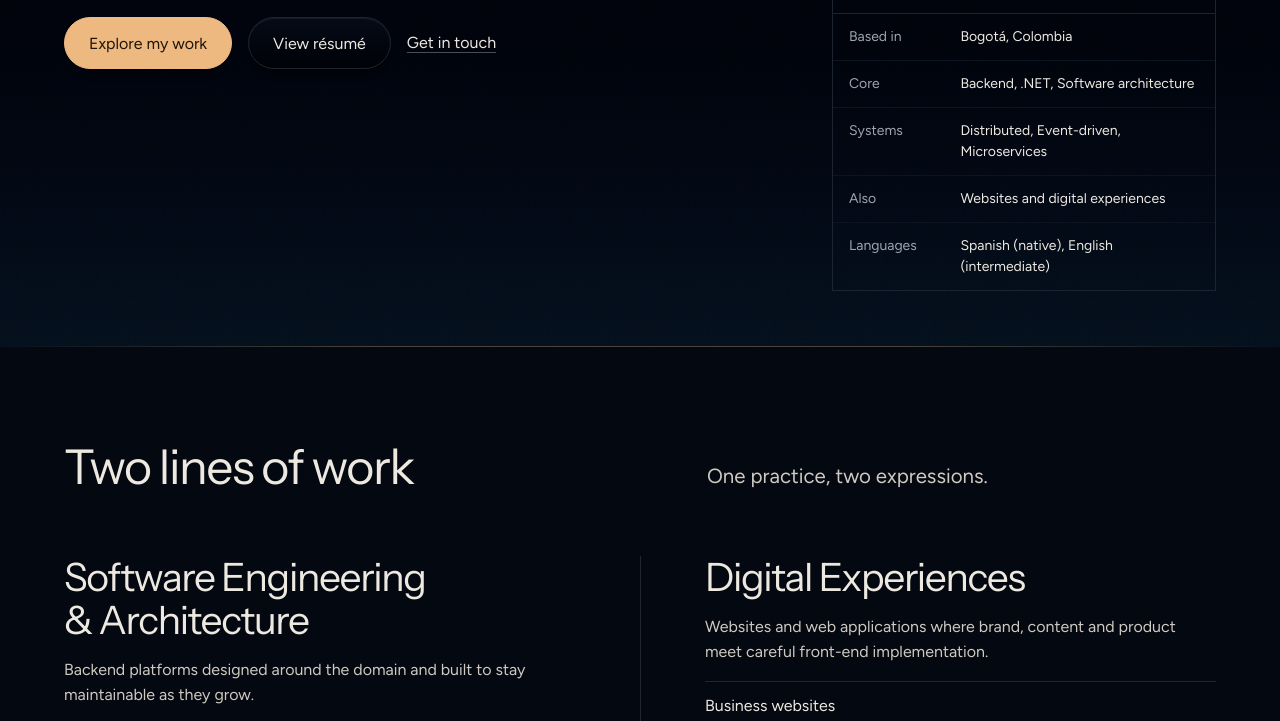
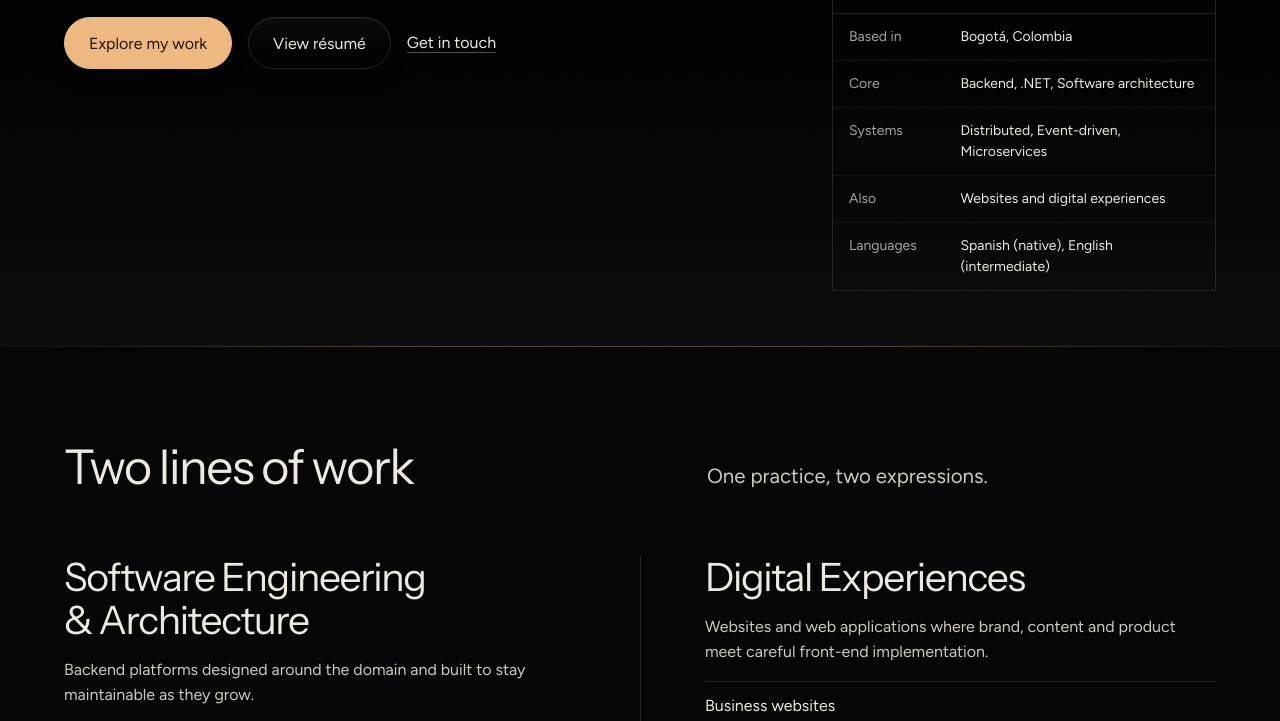
Before and after one commit to RockerInt/EngineeringPortfolio, an Astro site: page / in a window 1280 px wide. Shown: the part 511-1232 px from the top of the page. Built offline with nearby package versions, Linux system fonts and the light colour scheme; Astro itself is replaced by a stand-in of ours.

Commit message:
feat: Ribbon on a neutral black instead of blue-black
Co-Authored-By: Claude Opus 5.5 <noreply@anthropic.com>

```diff
--- a/src/layouts/Base.astro
+++ b/src/layouts/Base.astro
@@ -60,7 +60,7 @@ const person = {
     {page && <link rel="alternate" hreflang="x-default" href={abs(href('en', page, sub))} />}
     <link rel="icon" href="/favicon.svg" type="image/svg+xml" />
     <link rel="sitemap" href="/sitemap-index.xml" />
-    <meta name="theme-color" content="#0c111a" />
+    <meta name="theme-color" content="#0a0a0a" />
     <meta property="og:type" content="website" />
     <meta property="og:site_name" content={SITE.name} />
     <meta property="og:title" content={title} />
--- a/src/styles/global.css
+++ b/src/styles/global.css
@@ -1,5 +1,5 @@
 /* Hallmark · shape: Map / Diagram · genre: atmospheric · theme: Ribbon (by request) · redesign: full
- * hero: Banner, Settled (/), Settled (/es) · nav: edge-aligned · footer: statement · imagery: screenshots 3 (the owner's captures, natural), portrait muted · signature: the DSR.Architecture layers as a machined panel, the hour drawn as a blue-black sky with one amber horizon behind the home hero and the footer · ribbon: two-in-the-morning
+ * hero: Banner, Settled (/), Settled (/es) · nav: edge-aligned · footer: statement · imagery: screenshots 3 (the owner's captures, natural), portrait muted · signature: the DSR.Architecture layers as a machined panel, the hour drawn as a black sky with one amber horizon behind the home hero and the footer · ribbon: two-in-the-morning
  * axes: dark/grotesk-sans/warm · posture: committed · contrast: pass · fold: pass · job: hire · v2.0.0 */
 /* Hallmark · pre-emit critique: P4 H4 E4 S3 R4 V5 · weakest: S, the theme's instrument is a sleep mixer; here the machined panel holds the architecture drawing instead of faders, and no control pretends to work */
 /* Hallmark · waive 8 · the page order is the owner's content sequence · a redesign keeps the portfolio's sections and recomposes each one */
--- a/src/styles/tokens.css
+++ b/src/styles/tokens.css
@@ -9,17 +9,17 @@
   --color-error: oklch(52% 0.19 27); --color-success: oklch(50% 0.12 150);
   --container: 1440px; --gutter: 64px; --gap-columns: 32px; --section-gap-s: 120px; --section-gap: 144px; --section-gap-l: 176px;
   --z-base: 1; --z-raised: 10; --z-dropdown: 100; --z-sticky: 200; --z-sticky-nav: 300; --z-modal: 400; --z-toast: 500; --z-tooltip: 600;
-  /* Colourway: two-in-the-morning (blue-black paper, warm ink, an amber lit window). */
-  --color-paper: oklch(13.2% 0.022 258); --color-paper-2: oklch(16.4% 0.024 258); --color-paper-3: oklch(10.5% 0.02 258);
-  --color-ink: oklch(93.5% 0.012 85); --color-ink-2: oklch(84% 0.014 85); --color-muted: oklch(72% 0.02 255);
-  --color-rule: oklch(27% 0.024 258); --color-rule-2: oklch(20.5% 0.022 258);
+  /* Colourway: two-in-the-morning, set on a neutral black by the owner's request (black paper, warm ink, an amber lit window). */
+  --color-paper: oklch(12% 0 0); --color-paper-2: oklch(15.5% 0 0); --color-paper-3: oklch(9.5% 0 0);
+  --color-ink: oklch(93.5% 0.012 85); --color-ink-2: oklch(84% 0.014 85); --color-muted: oklch(72% 0.006 85);
+  --color-rule: oklch(27% 0 0); --color-rule-2: oklch(20% 0 0);
   --color-accent: oklch(82% 0.095 68); --color-accent-soft: oklch(32% 0.05 66); --color-accent-ink: oklch(20% 0.03 62); --color-focus: oklch(85% 0.1 68);
-  --color-band: oklch(10% 0.024 258); --color-band-ink: oklch(93.5% 0.012 85);
-  --color-slot: oklch(30% 0.03 250);
-  --metal-hi: oklch(44% 0.012 255); --metal-lo: oklch(25% 0.014 255);
+  --color-band: oklch(9% 0 0); --color-band-ink: oklch(93.5% 0.012 85);
+  --color-slot: oklch(30% 0 0);
+  --metal-hi: oklch(44% 0 0); --metal-lo: oklch(25% 0 0);
   --edge-light: inset 0 1px 0 oklch(100% 0 0 / 0.07);
-  --shadow-part: 0 1px 0 oklch(4% 0.02 258 / 0.6), 0 10px 18px -6px oklch(4% 0.02 258 / 0.7);
-  --shadow-panel: 0 1px 0 oklch(4% 0.02 258 / 0.5), 0 24px 48px -16px oklch(4% 0.02 258 / 0.8);
+  --shadow-part: 0 1px 0 oklch(3% 0 0 / 0.6), 0 10px 18px -6px oklch(3% 0 0 / 0.7);
+  --shadow-panel: 0 1px 0 oklch(3% 0 0 / 0.5), 0 24px 48px -16px oklch(3% 0 0 / 0.8);
   --font-display: "Instrument Sans", ui-sans-serif, system-ui, sans-serif; --font-body: "Figtree", ui-sans-serif, system-ui, sans-serif;
   --font-outlier: "JetBrains Mono", ui-monospace, monospace;
   --radius-card: 20px; --radius-part: 6px; --radius-pill: 999px; --rule-hair: 1px;
@@ -47,13 +47,13 @@
   --color-sheet-rule: transparent;
 
   /* The night: the band's own roles, used by .night (home hero, footer). */
-  --night-paper-2: oklch(15% 0.026 258); --night-paper-3: oklch(9% 0.022 258);
-  --night-ink-2: oklch(84% 0.014 85); --night-muted: oklch(72% 0.02 255);
-  --night-rule: oklch(26% 0.026 258); --night-rule-2: oklch(19% 0.024 258); --night-link-rule: oklch(42% 0.02 255);
+  --night-paper-2: oklch(14.5% 0 0); --night-paper-3: oklch(8.5% 0 0);
+  --night-ink-2: oklch(84% 0.014 85); --night-muted: oklch(72% 0.006 85);
+  --night-rule: oklch(26% 0 0); --night-rule-2: oklch(19% 0 0); --night-link-rule: oklch(42% 0.006 85);
   --night-accent: oklch(82% 0.095 68); --night-accent-ink: oklch(20% 0.03 62);
-  --night-sky: oklch(8.5% 0.022 260); --night-land: oklch(16% 0.03 250); --night-horizon: oklch(82% 0.095 68 / 0.3);
+  --night-sky: oklch(7.5% 0 0); --night-land: oklch(15% 0 0); --night-horizon: oklch(82% 0.095 68 / 0.3);
   --night-edge-light: inset 0 1px 0 oklch(100% 0 0 / 0.07);
-  --night-shadow-part: 0 1px 0 oklch(4% 0.02 258 / 0.6), 0 10px 18px -6px oklch(4% 0.02 258 / 0.7);
+  --night-shadow-part: 0 1px 0 oklch(3% 0 0 / 0.6), 0 10px 18px -6px oklch(3% 0 0 / 0.7);
 }
 
 /* Print (résumé PDFs): the same roles on white paper, no light or shadow. */
```
Also changed, not shown: design.md (+5 -5 lines), docs/context/03_DESIGN_SYSTEM.md (+1 -1 lines), public/favicon.svg.
